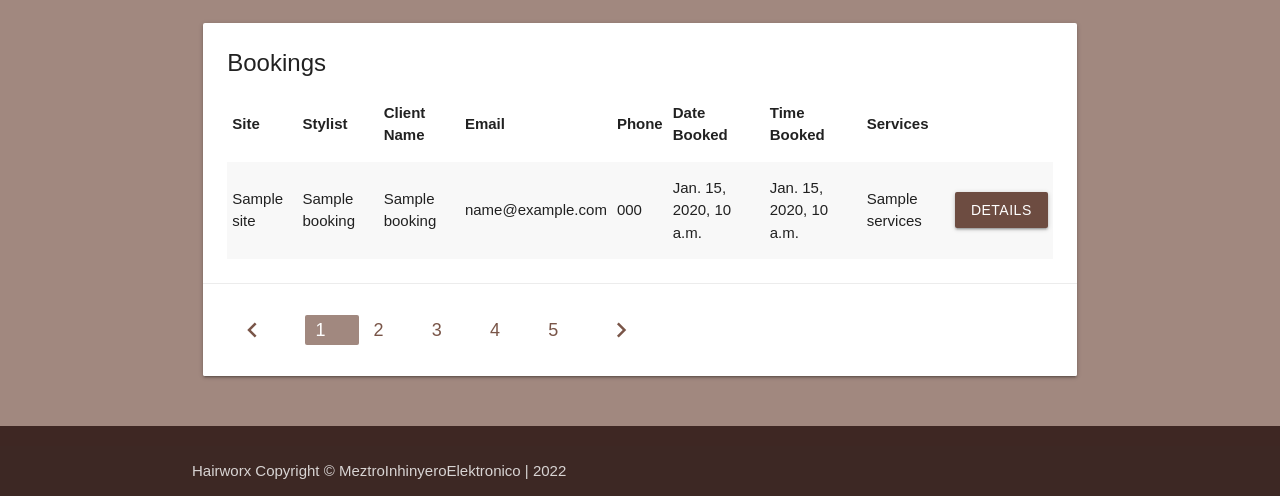
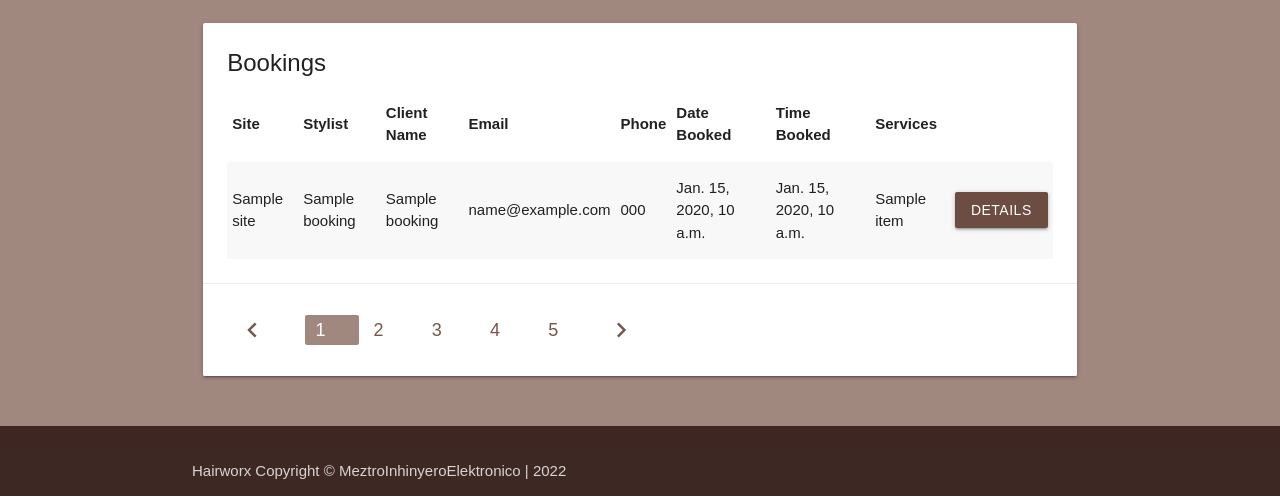
Before and after one commit to christopherece/hairworx_project, a Django app: template templates/users/dashboard.html in a window 1280 px wide. Shown: the part 120-619 px from the top of the page. Run offline with Django 4.2, Linux system fonts and the light colour scheme; the template is opened without the code that fills it: most values are stand-ins (such as "Sample title", 1, 10 or a date in 2020); data that the repository does not hold is empty; parts of the project's set-up code (start-up, migrations or seed data) failed here and were passed over.

```diff
--- a/templates/users/dashboard.html
+++ b/templates/users/dashboard.html
@@ -33,8 +33,9 @@
                     <td>{{booking.phone}}</td>
                     <td>{{booking.date_chosen}}</td>
                     <td>{{booking.time_chosen}}</td>
-                    <td>
-                        {{booking.services}}
+                    <td>{% for item in booking.services %}
+                          {{item}}
+                        {% endfor %}
                     </td>
 
                     <td>
```
